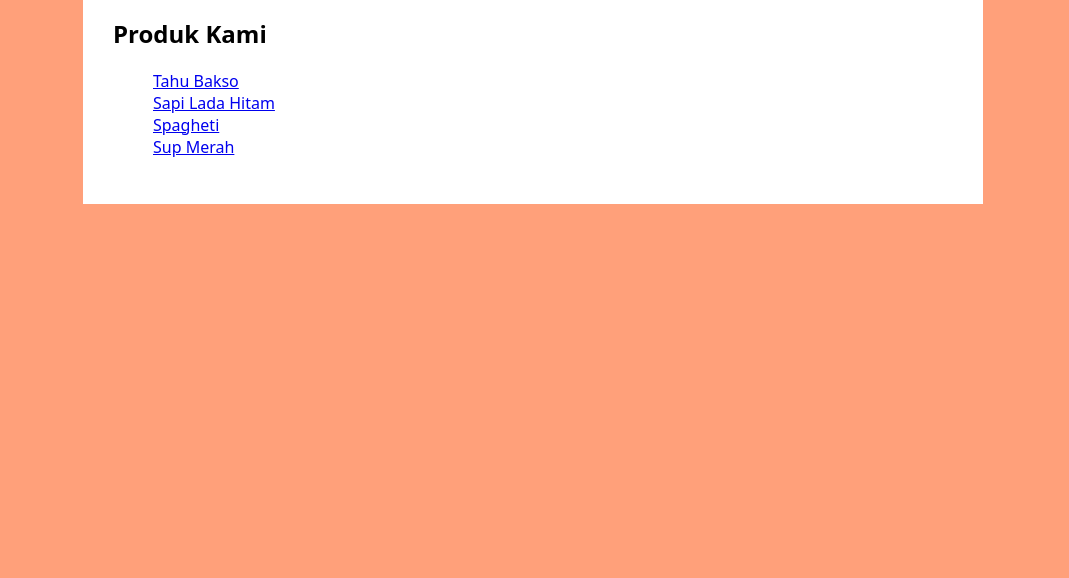
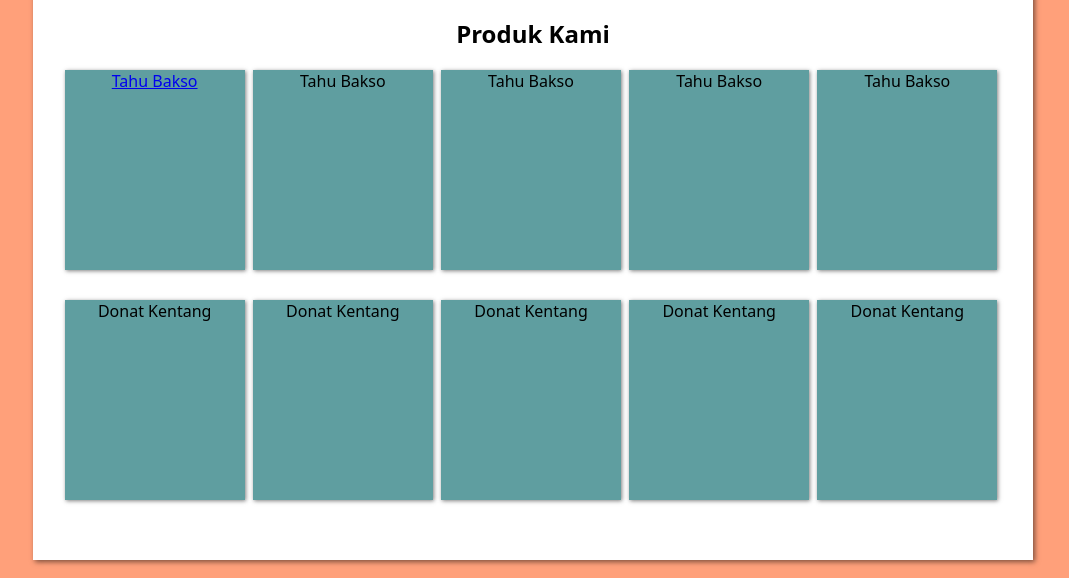
Before and after one commit to afanafan10/odin-recipes, a plain HTML site: page index.html in a window 1280 px wide. Shown: the part 338-916 px from the top of the page, without its empty margins (107-1176 px from the left). Before the commit the page ends 800 px from the top, so only its background shows below. Drawn offline with Linux system fonts and the light colour scheme.

Commit message:
Update index page with mock-up food list
*Design not final, only for testing the view.

```diff
--- a/index.html
+++ b/index.html
@@ -14,13 +14,25 @@
             <h1>UMA FROZEN FOOD</h1>
             <p>Jl. Ketintang Baru Selatan IV no. 74, Surabaya</p>
 
-            <h2>Produk Kami</h1>
-            <ul>
+            <h2 style="text-align: center;">Produk Kami</h1>
+            <!-- <ul>
                 <li><a href="product/tahu-bakso.html">Tahu Bakso</a></li>
                 <li><a href="recipes/sapi-lada-hitam.html">Sapi Lada Hitam</a></li>
                 <li><a href="recipes/spagheti.html">Spagheti</a></li>
                 <li><a href="recipes/sup-merah.html">Sup Merah</a></li>
-            </ul>
+            </ul> -->
+            <div id="food-content">
+                <div class="food-list"><a href="product/tahu-bakso.html">Tahu Bakso</a></div>
+                <div class="food-list">Tahu Bakso</div>
+                <div class="food-list">Tahu Bakso</div>
+                <div class="food-list">Tahu Bakso</div>
+                <div class="food-list">Tahu Bakso</div>
+                <div class="food-list">Donat Kentang</div>
+                <div class="food-list">Donat Kentang</div>
+                <div class="food-list">Donat Kentang</div>
+                <div class="food-list">Donat Kentang</div>
+                <div class="food-list">Donat Kentang</div>
+            </div>
         </div>
     </body>
 
--- a/styles.css
+++ b/styles.css
@@ -36,8 +36,23 @@ ul {
 }
 
 .container {
-    max-width: 900px;
+    max-width: 1000px;
     background-color: white;
     padding: 30px;
     margin: 0 auto;
+    box-shadow: 2px 2px 5px rgba(0, 0, 0, .5);
 }
+
+#food-content {
+    text-align: center;
+}
+
+.food-list {
+    background-color: cadetblue;
+    width: 180px;
+    height: 200px;
+    margin-right: 4px;
+    margin-bottom: 30px;
+    display: inline-block;
+    box-shadow: 1px 1px 4px rgba(0, 0, 0, .5);
+}
```
